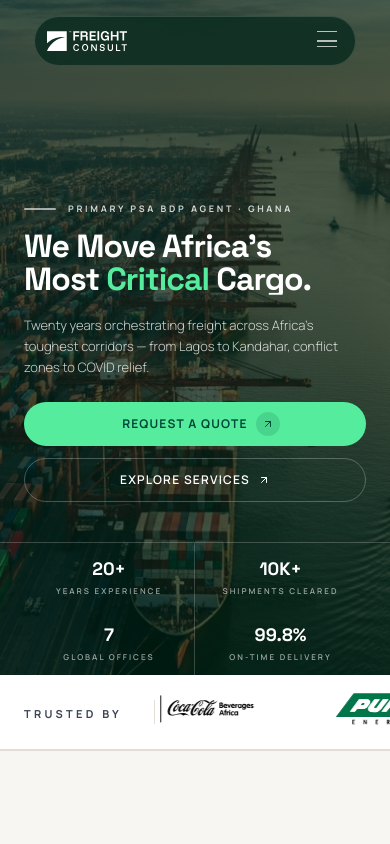
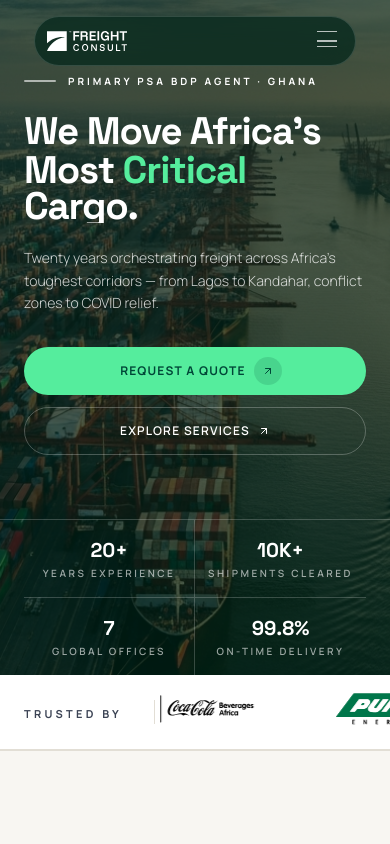
Before and after one commit to ogenci/freight-consult, a React (Vite) app: page / in a window 390 px wide. Shown: the top 844 px of the page. Built offline with nearby package versions, Linux system fonts and the light colour scheme.

Commit message:
fix: make hero section mobile responsive

```diff
--- a/src/components/sections/HeroSection.tsx
+++ b/src/components/sections/HeroSection.tsx
@@ -44,23 +44,23 @@ export default function HeroSection() {
         <span className="text-[9px] font-semibold tracking-[0.25em] uppercase text-white/70">Ghana · Africa · Global</span>
       </motion.div>
 
-      <motion.div className="relative z-10 max-w-7xl mx-auto px-6 lg:px-12 w-full pb-10 sm:pb-20 lg:pb-28" style={{ opacity: fade }}>
+      <motion.div className="relative z-10 max-w-7xl mx-auto px-6 lg:px-12 w-full pb-16 sm:pb-20 lg:pb-28" style={{ opacity: fade }}>
         <motion.div initial="hidden" animate="visible" variants={stagger}>
-          <motion.div variants={fadeUp} custom={0.1} className="flex items-center gap-3 mb-4 sm:mb-8">
+          <motion.div variants={fadeUp} custom={0.1} className="flex items-center gap-3 mb-6 sm:mb-8">
             <div className="w-8 sm:w-10 h-[2px] bg-white/60 rounded-full" />
-            <span className="text-[9px] sm:text-[11px] font-bold tracking-[0.3em] uppercase text-white/80">Primary PSA BDP Agent · Ghana</span>
+            <span className="text-[10px] sm:text-[11px] font-bold tracking-[0.3em] uppercase text-white">Primary PSA BDP Agent · Ghana</span>
           </motion.div>
 
           <div className="overflow-hidden mb-1">
             <motion.h1 variants={clipReveal} custom={0.15}
-              className="text-[clamp(2rem,6vw,5.5rem)] sm:text-[clamp(2.8rem,7vw,5.5rem)] font-display font-bold leading-[0.92] tracking-[-0.03em] text-white"
+              className="text-[clamp(2.4rem,7vw,5.5rem)] sm:text-[clamp(2.8rem,7vw,5.5rem)] font-display font-bold leading-[0.92] tracking-[-0.03em] text-white"
             >
               We Move Africa's
             </motion.h1>
           </div>
-          <div className="overflow-hidden mb-5 sm:mb-8">
+          <div className="overflow-hidden mb-6 sm:mb-8">
             <motion.h1 variants={clipReveal} custom={0.28}
-              className="text-[clamp(2rem,6vw,5.5rem)] sm:text-[clamp(2.8rem,7vw,5.5rem)] font-display font-bold leading-[0.92] tracking-[-0.03em]"
+              className="text-[clamp(2.4rem,7vw,5.5rem)] sm:text-[clamp(2.8rem,7vw,5.5rem)] font-display font-bold leading-[0.92] tracking-[-0.03em]"
             >
               <span className="text-white">Most </span>
               <span className="text-[#55ed9d]">Critical</span>
@@ -69,22 +69,22 @@ export default function HeroSection() {
           </div>
 
           <motion.p variants={fadeUp} custom={0.38}
-            className="text-[13px] sm:text-[15px] md:text-[17px] text-white/80 max-w-md leading-relaxed mb-6 sm:mb-10 font-light"
+            className="text-[14px] sm:text-[15px] md:text-[17px] text-white/80 max-w-md leading-relaxed mb-8 sm:mb-10 font-light"
           >
             Twenty years orchestrating freight across Africa's toughest corridors — from Lagos to Kandahar, conflict zones to COVID relief.
           </motion.p>
 
           <motion.div variants={fadeUp} custom={0.45} className="flex flex-col sm:flex-row gap-3 sm:gap-4">
             <a href="#contact" data-testid="button-hero-primary"
-              className="group inline-flex items-center justify-center gap-2 sm:gap-3 bg-[#55ed9d] text-[#004737] pl-6 sm:pl-8 pr-3 sm:pr-4 h-11 sm:h-13 font-bold text-xs sm:text-sm tracking-widest uppercase rounded-full hover:bg-[#55ed9d]/80 transition-all duration-300"
+              className="group inline-flex items-center justify-center gap-2 sm:gap-3 bg-[#55ed9d] text-[#004737] pl-6 sm:pl-8 pr-3 sm:pr-4 h-12 sm:h-13 font-bold text-xs sm:text-sm tracking-widest uppercase rounded-full hover:bg-[#55ed9d]/80 transition-all duration-300"
             >
               Request a Quote
-              <span className="w-6 sm:w-8 h-6 sm:h-8 rounded-full bg-[#004737]/15 flex items-center justify-center transition-transform group-hover:translate-x-[2px] group-hover:-translate-y-[1px]">
+              <span className="w-7 sm:w-8 h-7 sm:h-8 rounded-full bg-[#004737]/15 flex items-center justify-center transition-transform group-hover:translate-x-[2px] group-hover:-translate-y-[1px]">
                 <ArrowUpRight className="w-3 sm:w-3.5 h-3 sm:h-3.5" />
               </span>
             </a>
             <a href="#services" data-testid="button-hero-secondary"
-              className="group inline-flex items-center justify-center gap-2 sm:gap-2.5 border border-white/25 text-white px-5 sm:px-7 h-11 sm:h-13 font-semibold text-xs sm:text-sm tracking-widest uppercase rounded-full hover:border-white transition-all duration-300"
+              className="group inline-flex items-center justify-center gap-2 sm:gap-2.5 border border-white/25 text-white px-6 sm:px-7 h-12 sm:h-13 font-semibold text-xs sm:text-sm tracking-widest uppercase rounded-full hover:border-white transition-all duration-300"
             >
               Explore Services
               <ArrowUpRight className="w-3 sm:w-3.5 h-3 sm:h-3.5 transition-transform group-hover:translate-x-0.5 group-hover:-translate-y-0.5" />
@@ -99,18 +99,26 @@ export default function HeroSection() {
         transition={{ delay: 1.0, duration: 0.7, ease: EASE }}
         className="relative z-10 border-t border-white/20"
       >
-        <div className="max-w-7xl mx-auto px-6 lg:px-12 grid grid-cols-2 sm:grid-cols-4 *:border-r *:border-white/20 [&>*:nth-child(2n)]:border-r-0 sm:[&>*:nth-child(2n)]:border-r sm:[&>*:nth-child(4)]:border-r-0">
+        <div className="max-w-7xl mx-auto px-6 lg:px-12">
+          <div className="grid grid-cols-2 sm:grid-cols-4">
             {[
               { v: "20+", l: "Years Experience" },
               { v: "10K+", l: "Shipments Cleared" },
               { v: "7", l: "Global Offices" },
               { v: "99.8%", l: "On-Time Delivery" },
-          ].map((s) => (
-            <div key={s.l} className="py-3 sm:py-4 px-2 sm:px-4 lg:px-10 text-center">
-              <div className="text-lg sm:text-2xl font-display font-bold text-white">{s.v}</div>
-              <div className="text-[8px] sm:text-[10px] font-semibold tracking-[0.25em] uppercase text-white/60 mt-0.5">{s.l}</div>
+            ].map((s, i) => (
+              <div key={s.l}
+                className={`py-4 px-3 sm:px-4 lg:px-10 text-center
+                  ${i < 2 ? "border-b sm:border-b-0" : ""}
+                  ${i % 2 === 0 ? "border-r sm:border-r" : "sm:border-r"}
+                  ${i === 3 ? "sm:border-r-0" : ""}
+                  border-white/20`}
+              >
+                <div className="text-xl sm:text-2xl font-display font-bold text-white">{s.v}</div>
+                <div className="text-[10px] sm:text-[10px] font-semibold tracking-[0.25em] uppercase text-white/60 mt-0.5">{s.l}</div>
               </div>
             ))}
+          </div>
         </div>
       </motion.div>
     </section>
```
Lines whose indentation alone changed are shown as unchanged.
